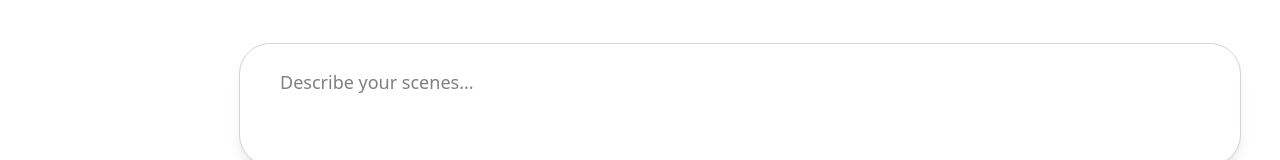
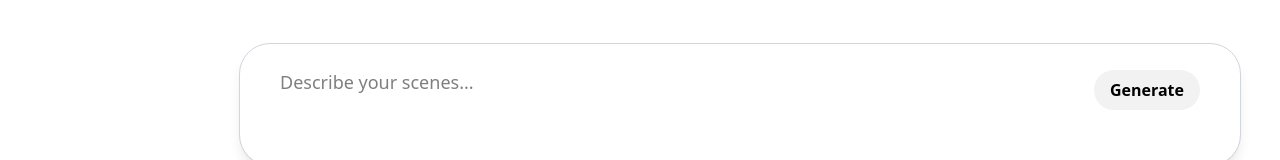
Before and after one commit to ThamzidKarim/Kreo, a React (Vite) app in the folder frontend/: page /story in a window 1280 px wide. Shown: the part 906-1066 px from the top of the page. Built offline with nearby package versions, Linux system fonts and the light colour scheme.

Commit message:
Add generate button to prompt bar

```diff
--- a/frontend/src/components/PromptBar.tsx
+++ b/frontend/src/components/PromptBar.tsx
@@ -7,6 +7,9 @@ function PromptBar() {
                 className="w-full bg-transparent text-lg px-10 py-6 outline-none"
                 placeholder="Describe your scenes..."
             />
+            <div className="flex justify-end mt-[-50px] mr-10">
+                <button className="bg-[#F2F2F2] text-[#000000] rounded-[20px] px-4 py-2 font-semibold">Generate</button>
+            </div>
         </div>
     );
 }
```
